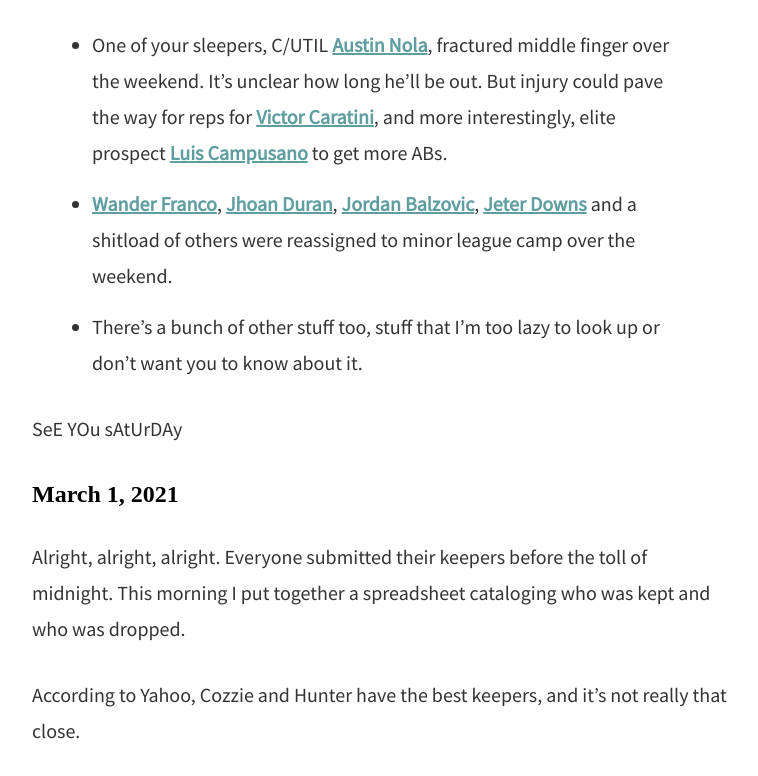
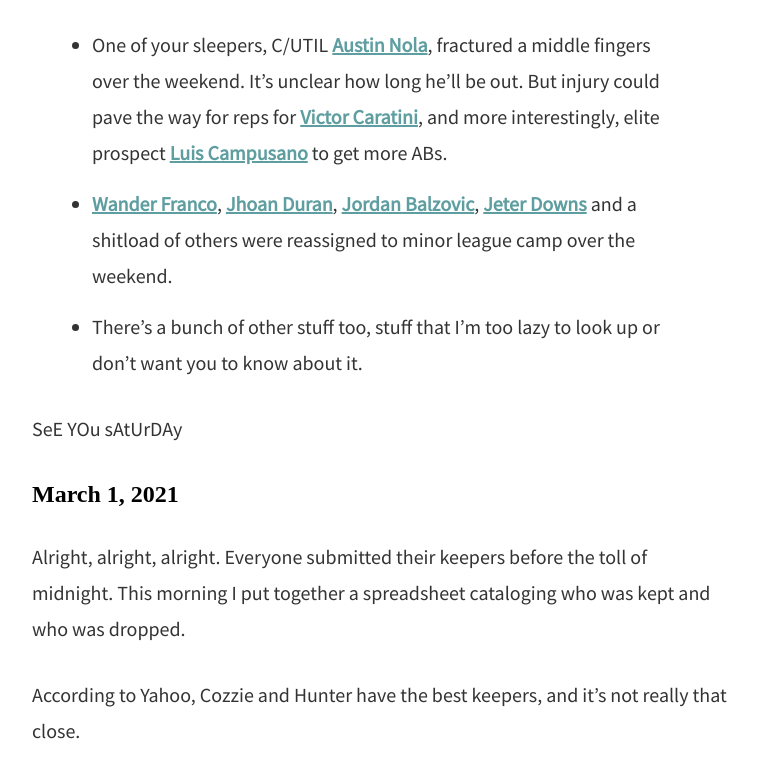
Before and after one commit to spencersilva/pfk2020, a plain HTML site: page index.html in a window 1280 px wide. Shown: the part 1965-2741 px from the top of the page, without its empty margins (258-1016 px from the left). Drawn offline with Linux system fonts and the light colour scheme; a web font is replaced by a local one.

Commit message:
Update index.html

```diff
--- a/index.html
+++ b/index.html
@@ -36,7 +36,7 @@
 <p> <iframe width="560" height="315" src="https://www.youtube.com/embed/A7h69R_ygMg" frameborder="0" allow="accelerometer; autoplay; clipboard-write; encrypted-media; gyroscope; picture-in-picture" allowfullscreen></iframe></p>
 
 <ul>
-	<li>One of your sleepers, C/UTIL <strong><a href="https://www.fangraphs.com/players/austin-nola/15941/stats?position=C/1B">Austin Nola</a></strong>, fractured middle finger over the weekend. It’s unclear how long he’ll be out. But injury could pave the way for reps for <strong><a href="https://www.fangraphs.com/players/victor-caratini/14968/stats?position=C/1B">Victor Caratini</a></strong>, and more interestingly, elite prospect <a href="https://www.fangraphs.com/players/luis-campusano/22217/stats?position=DH"><strong>Luis Campusano</strong></a> to get more ABs.</li>
+	<li>One of your sleepers, C/UTIL <strong><a href="https://www.fangraphs.com/players/austin-nola/15941/stats?position=C/1B">Austin Nola</a></strong>, fractured a middle fingers over the weekend. It’s unclear how long he’ll be out. But injury could pave the way for reps for <strong><a href="https://www.fangraphs.com/players/victor-caratini/14968/stats?position=C/1B">Victor Caratini</a></strong>, and more interestingly, elite prospect <a href="https://www.fangraphs.com/players/luis-campusano/22217/stats?position=DH"><strong>Luis Campusano</strong></a> to get more ABs.</li>
 	<li><a href="https://www.fangraphs.com/players/wander-franco/sa3007033/stats?position=SS"><strong>Wander Franco</strong></a>, <a href="https://www.fangraphs.com/players/jhoan-duran/sa873347/stats?position=P"><strong>Jhoan Duran</strong></a>, <a href="https://www.fangraphs.com/players/jordan-balazovic/sa918017/stats?position=P"><strong>Jordan Balzovic</strong></a>, <a href="https://www.fangraphs.com/players/jeter-downs/sa3004615/stats?position=2B/SS"><strong>Jeter Downs</strong></a> and a shitload of others were reassigned to minor league camp over the weekend. </li>
 	<li>There’s a bunch of other stuff too, stuff that I’m too lazy to look up or don’t want you to know about it. </li>
 </ul>
```
